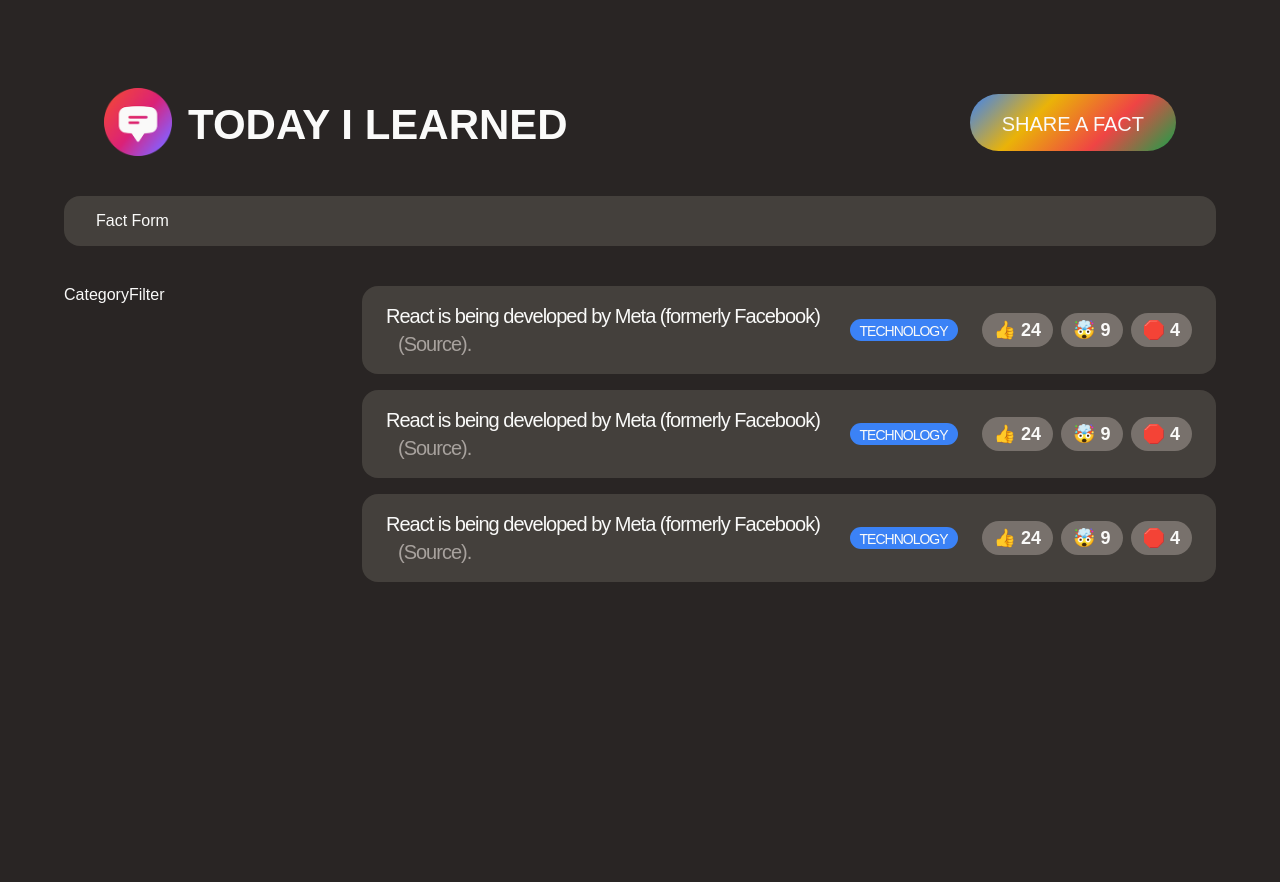
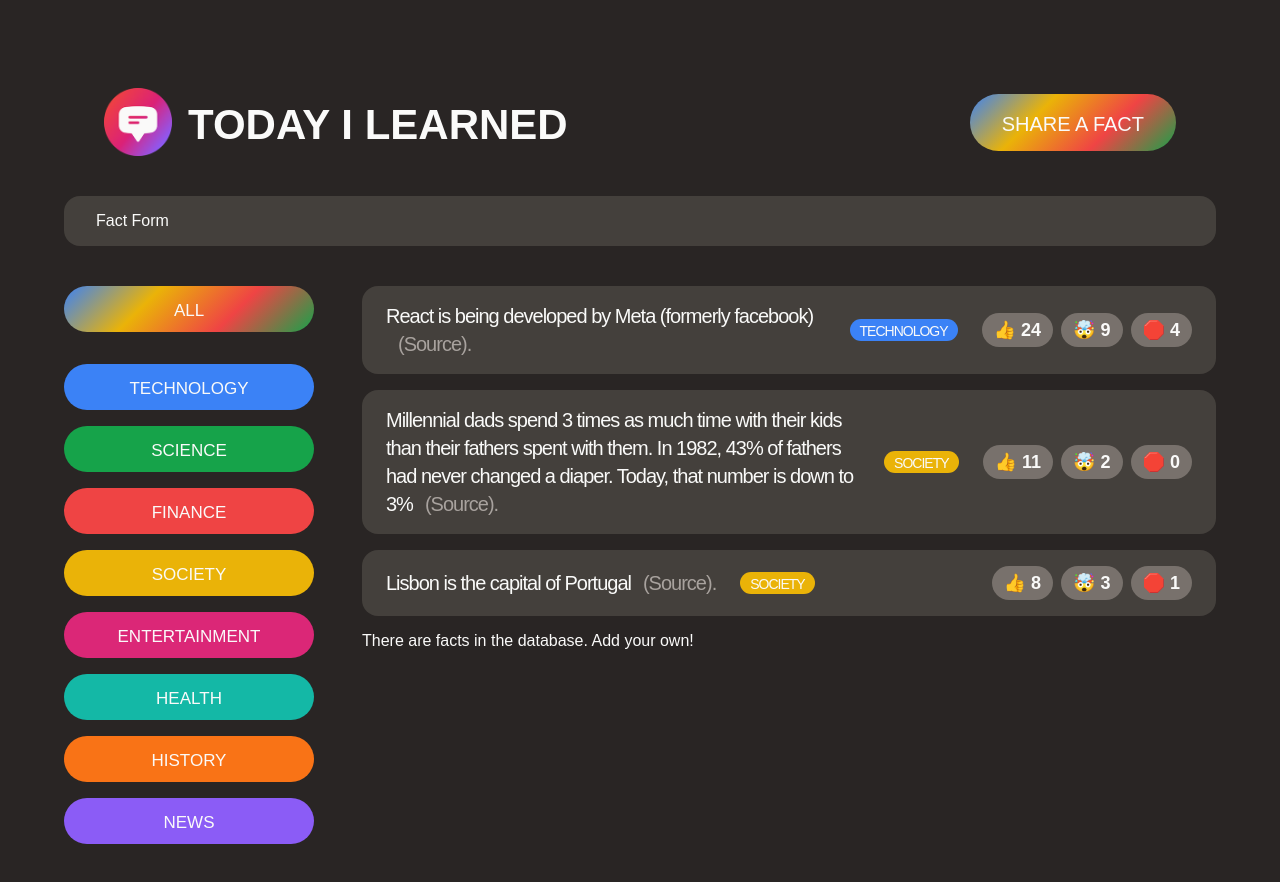
Before and after one commit to Aloosli/today-i-learned-app, a React (Create React App) app: page / in a window 1280 px wide. Shown: the top 882 px of the page. Before the commit the page ends 800 px from the top, so only its background shows below. Built offline with nearby package versions, Linux system fonts and the light colour scheme; a web font is replaced by a local one.

Commit message:
rendering list of categories

```diff
--- a/src/App.js
+++ b/src/App.js
@@ -1,15 +1,4 @@
 import "./style.css";
-
-const CATEGORIES = [
-  { name: "technology", color: "#3b82f6" },
-  { name: "science", color: "#16a34a" },
-  { name: "finance", color: "#ef4444" },
-  { name: "society", color: "#eab308" },
-  { name: "entertainment", color: "#db2777" },
-  { name: "health", color: "#14b8a6" },
-  { name: "history", color: "#f97316" },
-  { name: "news", color: "#8b5cf6" },
-];
 
 const initialFacts = [
   {
@@ -45,9 +34,8 @@
   },
 ];
 
-
 function App() {
-  const appTitle = "Today I Learned"
+  const appTitle = "Today I Learned";
   return (
     <>
       {/* header */}
@@ -64,11 +52,8 @@
 
         <button className="btn btn-large btn-open">Share a fact</button>
       </header>
-      <NewFactForm/>
+      <NewFactForm />
       <main className="main">
-
-
-
         <CategoryFilter />
         <FactList />
       </main>
@@ -78,34 +63,76 @@
 function NewFactForm() {
   return <form className="fact-form">Fact Form</form>;
 }
+const CATEGORIES = [
+  { name: "technology", color: "#3b82f6" },
+  { name: "science", color: "#16a34a" },
+  { name: "finance", color: "#ef4444" },
+  { name: "society", color: "#eab308" },
+  { name: "entertainment", color: "#db2777" },
+  { name: "health", color: "#14b8a6" },
+  { name: "history", color: "#f97316" },
+  { name: "news", color: "#8b5cf6" },
+];
 
 function CategoryFilter() {
-  return <aside>CategoryFilter</aside>;
+  return (
+    <aside>
+      <ul>
+      <li className="category">
+              <button className="btn btn-all-categories">All</button>
+            </li>
+        {CATEGORIES.map((cat) => (
+          <li key={cat.name} className="category">
+            <button
+              className="btn btn-category"
+              style={{ backgroundColor: cat.color }}
+            >
+              {cat.name}
+            </button>
+          </li>
+        ))}
+      </ul>
+    </aside>
+  );
 }
 function FactList() {
   // temporary
   const facts = initialFacts;
-  return <section><ul className="facts-list">
-    {facts.map((fact) => (<li class="fact">
+  return (
+    <section>
+      <ul className="facts-list">
+        {facts.map((fact) => (
+          <Fact key={fact.id} fact={fact} />
+        ))}
+      </ul>
+      <p>There are {facts.lenght} facts in the database. Add your own!</p>
+    </section>
+  );
+}
+function Fact({ fact }) {
+  return (
+    <li key={fact.id} className="fact">
       <p>
-                React is being developed by Meta (formerly Facebook)
-                <a
-                  className="source"
-                  href="https://opensource.fb.com/"
-                  target="_blank"
-                  >(Source).</a
+        {fact.text}
+        <a className="source" href={fact.source} target="_blank">
+          (Source).
+        </a>
+      </p>
+      <span
+        className="tag"
+        style={{
+          backgroundColor: CATEGORIES.find((cat) => cat.name === fact.category)
+            .color,
+        }}
       >
-              </p>
-              <span className="tag" style={{backgroundColor: "#3b82f6"}}
-                >technology</span
-              >
+        {fact.category}
+      </span>
       <div className="vote-buttons">
-                <button>👍 24</button>
-                <button>🤯 9</button>
-                <button>🛑 4</button>
+        <button>👍 {fact.votesInteresting}</button>
+        <button>🤯 {fact.votesMindblowing}</button>
+        <button>🛑 {fact.votesFalse}</button>
       </div>
-            </li>))
-  }</ul></section>
-
+    </li>
+  );
 }
 export default App;
--- a/src/style.css
+++ b/src/style.css
@@ -13,7 +13,7 @@
   display: none !important;
 }
 /* Main Layout */
-.container {
+#root {
   max-width: 1500px;
 
  margin: 0 auto;
```
Lines whose indentation alone changed are shown as unchanged.
